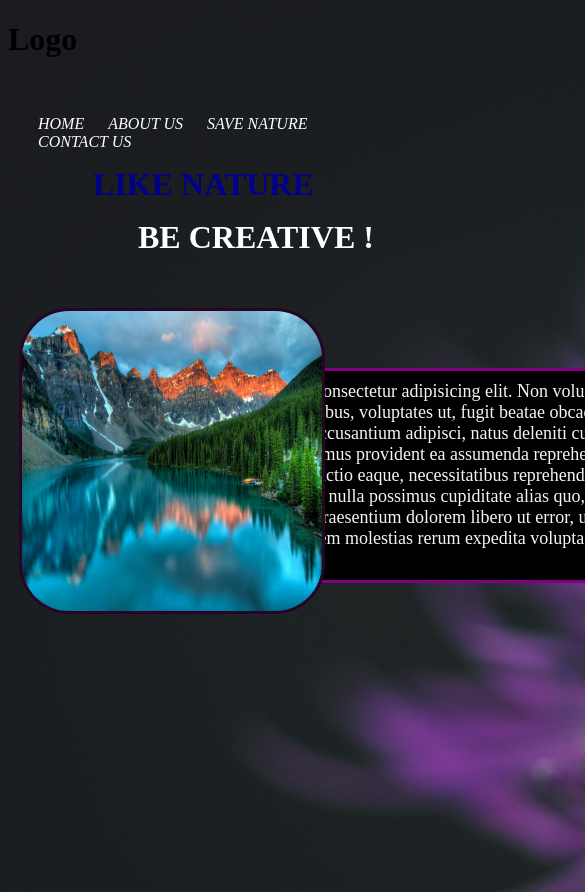
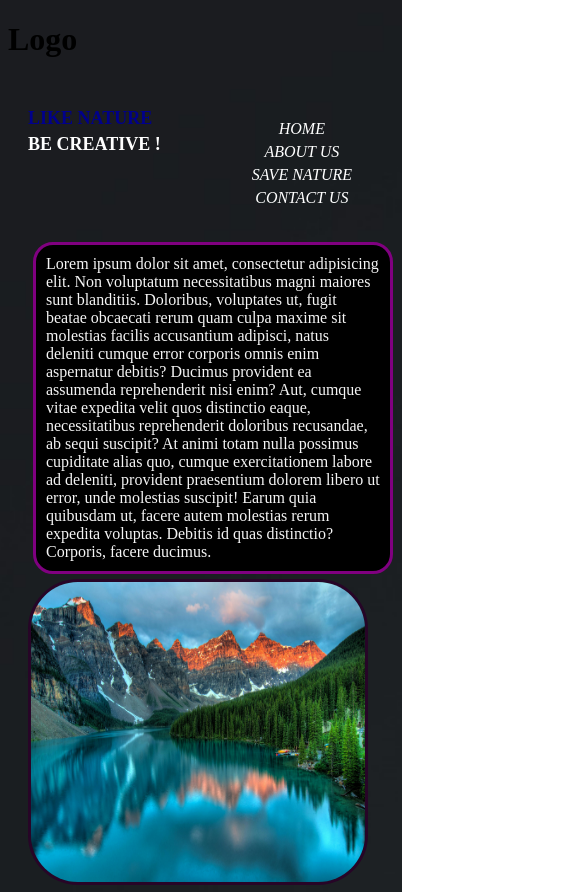
Before and after one commit to Jeevanantham111/nature-Website, a plain HTML site: page index.html in a window 390 px wide. Shown: the top 892 px of the page, 585 px wide, since content can reach past the window. Drawn offline with Linux system fonts and the light colour scheme.

Commit message:
Update style.css

```diff
--- a/style.css
+++ b/style.css
@@ -91,3 +91,156 @@ body{
         margin: 30px;
     }
 }
+/* Base styles (for larger screens) */
+
+/* .lo class */
+.lo {
+    display: inline-block;
+    color: white;
+    padding: 10px;
+    margin-left: 10px;
+    border-radius: 20px;
+}
+
+/* body styles */
+body {
+    background-repeat: no-repeat;
+    background-size: cover;
+}
+
+/* .tt1 class */
+.tt1 {
+    float: right;
+    margin-top: 35px;
+    margin-inline: 10px;
+    padding-inline: 10px;
+}
+
+.tt1 a {
+    margin-inline: 10px;
+    color: white;
+    text-decoration: none;
+    text-transform: uppercase;
+    font-family: 'Times New Roman', Times, serif;
+    font-weight: 100;
+    font-style: italic;
+    border-width: 2px;
+    border-radius: 20px;
+}
+
+/* .like class */
+.like {
+    margin: 80px;
+    margin-bottom: 70px;
+    margin-top: 90px;
+    margin-right: 2px;
+    position: relative;
+}
+
+.like h1 {
+    color: darkblue;
+    margin-left: 50px;
+    margin-top: 15px;
+    display: inline-block;
+    position: relative;
+    top: 10px;
+    margin: 5px;
+    flex-direction: column;
+}
+
+.like h2 {
+    color: white;
+    margin-left: 50px;
+    font-size: xx-large;
+    position: relative;
+    bottom: 5px;
+}
+
+.like p {
+    width: 700px;
+    color: whitesmoke;
+    background-color: black;
+    border: 3px solid purple;
+    border-radius: 20px;
+    margin: 5px;
+    margin-top: 80px;
+    padding: 10px;
+    font-size: large;
+    display: inline-block;
+}
+
+/* .ig class */
+.ig img {
+    float: right;
+    position: relative;
+    right: 55px;
+    bottom: 280px;
+    border: 3px solid rgb(39, 5, 39);
+    border-radius: 50px;
+}
+
+/* .bg class */
+.bg {
+    position: relative;
+}
+
+.bg img {
+    position: relative;
+    top: 150px;
+    left: 150px;
+    padding: 10px;
+    margin: 30px;
+}
+
+/* Media queries for mobile screens */
+
+/* Mobile screens */
+@media (max-width: 600px) {
+    .tt1 {
+        float: none;
+        margin: 10px auto;
+        text-align: center;
+    }
+
+    .tt1 a {
+        display: block;
+        margin: 5px 0;
+    }
+
+    .like {
+        margin: 20px;
+        margin-top: 30px;
+    }
+
+    .like h1 {
+        margin-left: 0;
+        margin-top: 10px;
+        font-size: large;
+    }
+
+    .like h2 {
+        margin-left: 0;
+        font-size: large;
+    }
+
+    .like p {
+        width: 100%;
+        font-size: medium;
+        margin-top: 20px;
+    }
+
+    .ig img {
+        float: none;
+        width: 100%;
+        margin: 0;
+        position: static;
+    }
+
+    .bg img {
+        top: 0;
+        left: 0;
+        margin: 10px;
+        width: 100%;
+        height: auto;
+    }
+}
```
